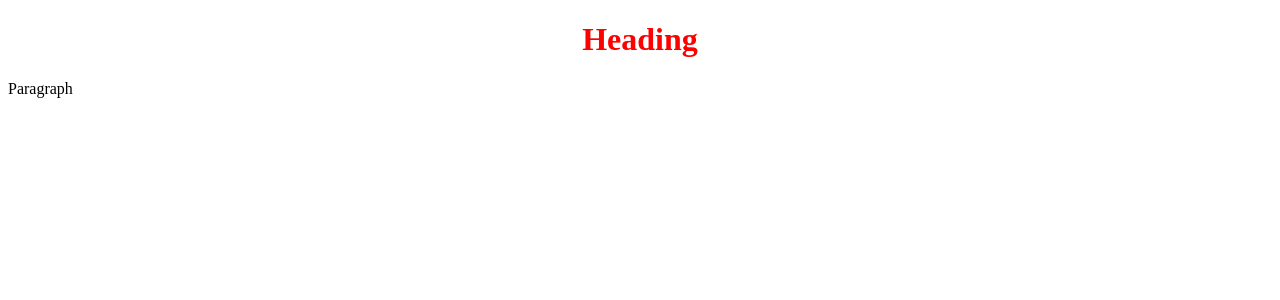
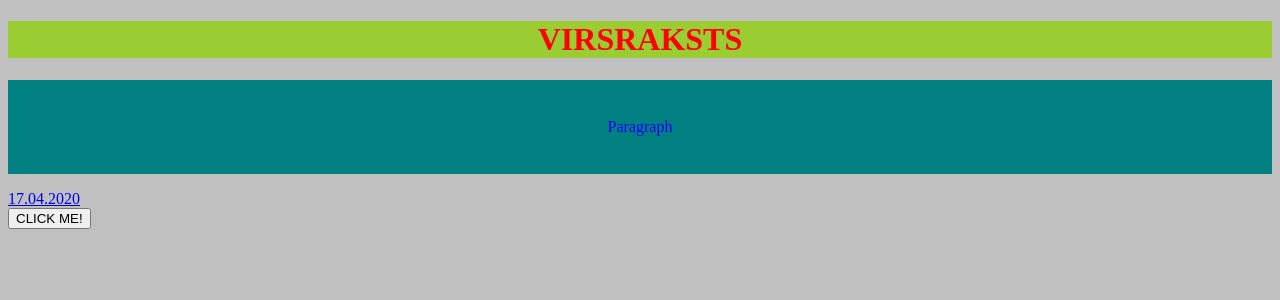
Before and after one commit to gkovalevskis/web_bootcamp, a PHP site: page / in a window 1280 px wide. Shown: the top 300 px of the page. Run offline with PHP 8.4, Linux system fonts and the light colour scheme.

Commit message:
last save 20042020

```diff
--- a/17042020/style.css
+++ b/17042020/style.css
@@ -8,7 +8,6 @@ table, th, td {
 nav{
     background-color: aquamarine;
     width: 100%;
-    /* height: 50px; */
 }
 ul{
     display: none;
--- a/20042020/index.html
+++ b/20042020/index.html
@@ -4,13 +4,16 @@
     <meta charset="UTF-8">
     <meta name="viewport" content="width=device-width, initial-scale=1.0">
     <title>20042020</title>
-    <link rel="stylesheet" href="style.css">
+    <link rel="stylesheet" type="text/css" href="style.css">
+    <script src="script.js"></script>
 </head>
 <body>
     <div>
-        <h1 class="centered-content red-color">Heading</h1>
-        <p>Paragraph</p>
-
+        <h1 class="centered-content red-color">VIRSRAKSTS</h1>
+        <p class="paragraph">Paragraph</p>
+        <a href="../17042020/index.html" target="_blank">17.04.2020</a>
     </div>
+    <button onclick="appear()">CLICK ME!</button>
+    <p id="magicText"></p>
 </body>
 </html>
--- /dev/null
+++ b/20042020/script.js
@@ -0,0 +1,3 @@
+function appear() {
+    document.getElementById("magicText").innerHTML = "ARE YOU READY?";
+}
--- a/20042020/style.css
+++ b/20042020/style.css
@@ -3,4 +3,14 @@
 }
 .red-color{
     color: red;
+    background-color: yellowgreen;
 }
+body{
+    background-color: silver;
+}
+.paragraph{
+    color: blue;
+    padding: 3%;
+    text-align: center;
+    background-color: teal;
+}
```
Also changed, not shown: 17042020/index.html (+5 -3 lines), 1 other file.
